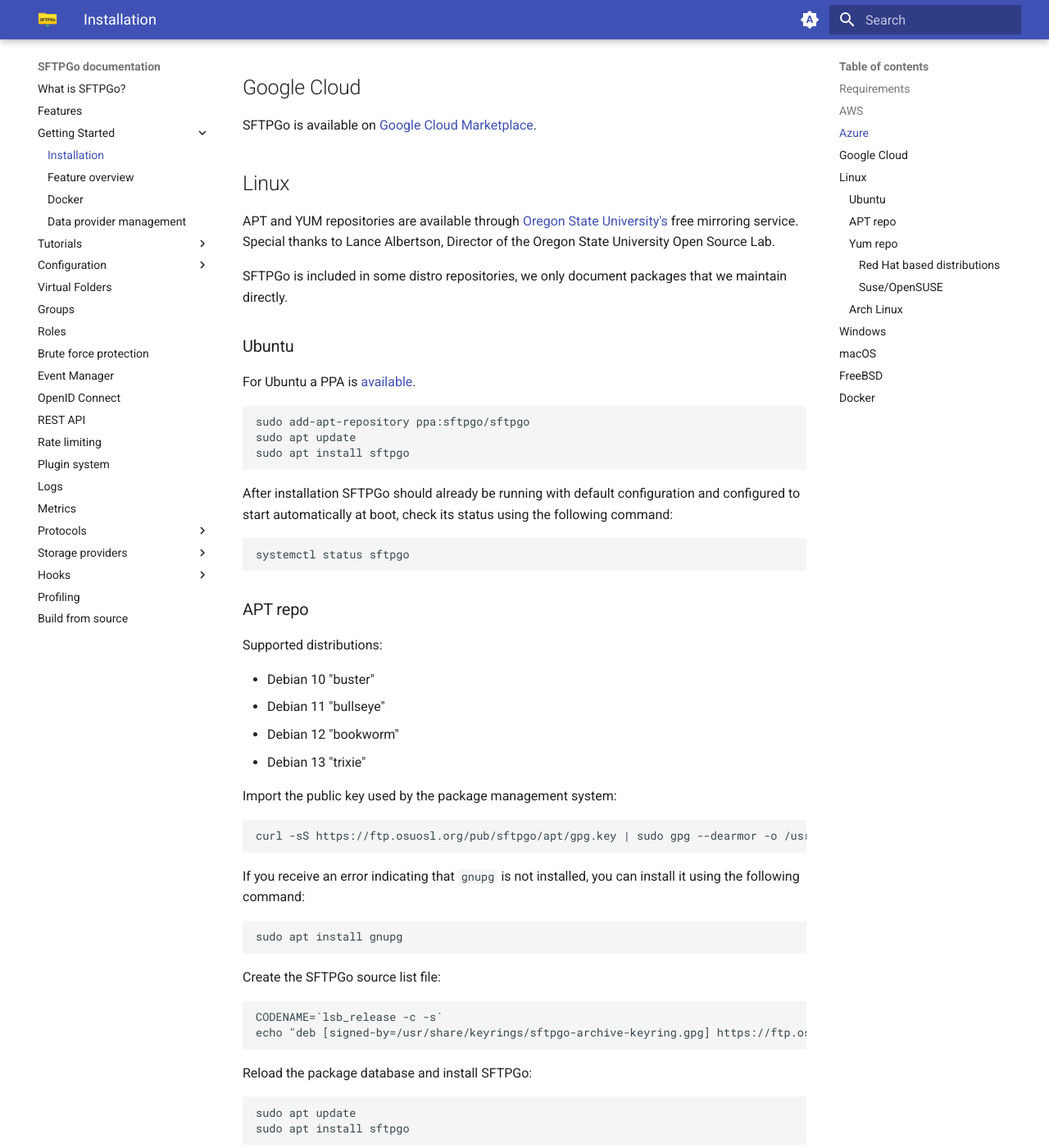
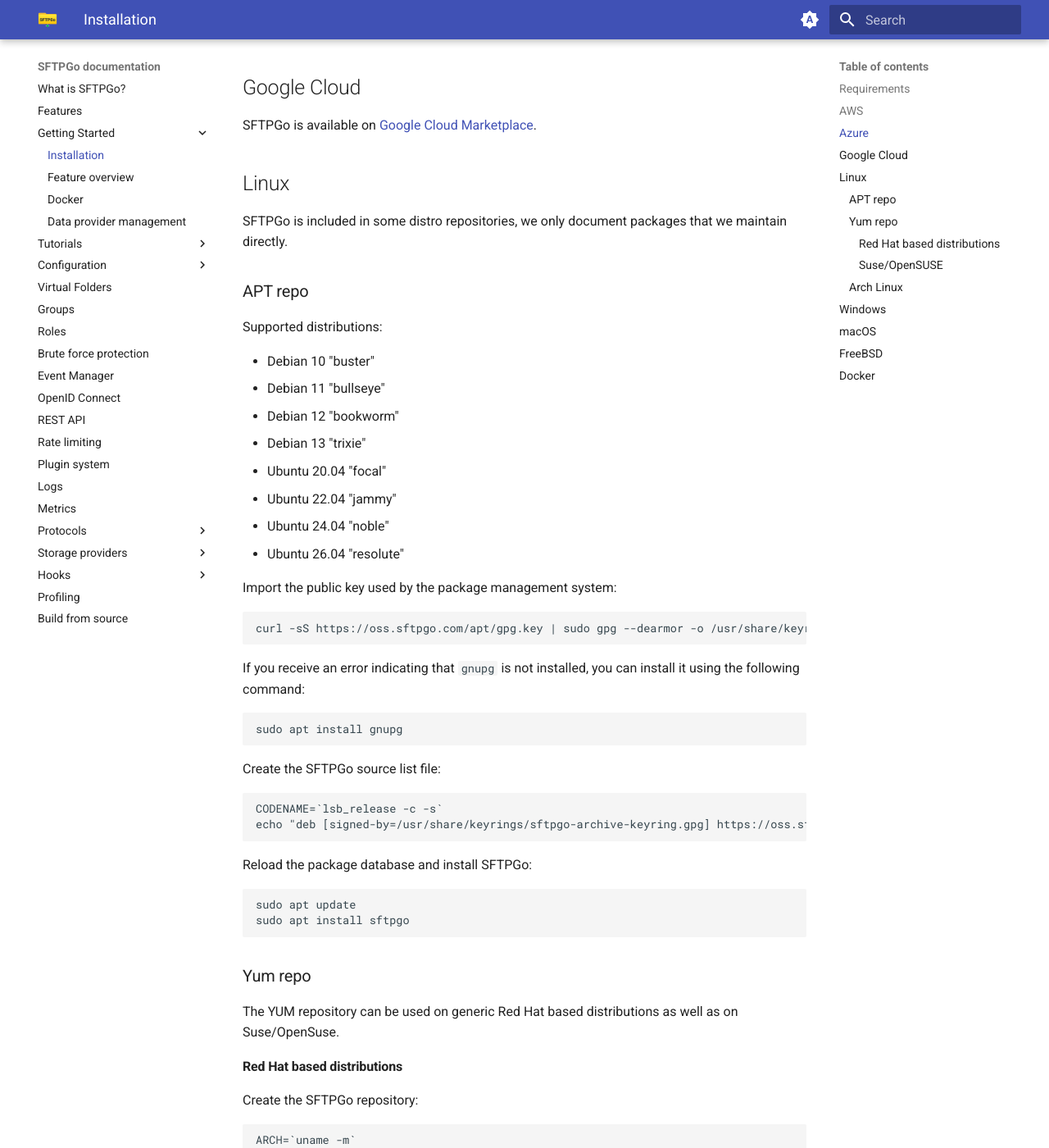
Before and after one commit to sftpgo/docs, an MkDocs documentation site: the page built from docs/installation.md, in a window 1280 px wide and 1400 px high, scrolled down 1008 px. Shown: the whole window at 82% size. Built offline with MkDocs 1.6.1 and Material for MkDocs 9.7.7, drawn with Linux system fonts in a browser that asks for light colours; the version menu is left out; some of the changed text lies outside the part shown.

Commit message:
Linux: update repo url
Signed-off-by: Nicola Murino <nicola.murino@gmail.com>

````diff
--- a/docs/installation.md
+++ b/docs/installation.md
@@ -37,25 +37,7 @@ SFTPGo is available on [Google Cloud Marketplace](https://console.cloud.google.c
 
 ## Linux
 
-APT and YUM repositories are available through [Oregon State University's](https://osuosl.org/){:target="_blank"} free mirroring service. Special thanks to Lance Albertson, Director of the Oregon State University Open Source Lab.
-
 SFTPGo is included in some distro repositories, we only document packages that we maintain directly.
-
-### Ubuntu
-
-For Ubuntu a PPA is [available](https://launchpad.net/~sftpgo/+archive/ubuntu/sftpgo){:target="_blank"}.
-
-```shell
-sudo add-apt-repository ppa:sftpgo/sftpgo
-sudo apt update
-sudo apt install sftpgo
-```
-
-After installation SFTPGo should already be running with default configuration and configured to start automatically at boot, check its status using the following command:
-
-```shell
-systemctl status sftpgo
-```
 
 ### APT repo
 
@@ -65,11 +47,15 @@ Supported distributions:
 - Debian 11 "bullseye"
 - Debian 12 "bookworm"
 - Debian 13 "trixie"
+- Ubuntu 20.04 "focal"
+- Ubuntu 22.04 "jammy"
+- Ubuntu 24.04 "noble"
+- Ubuntu 26.04 "resolute"
 
 Import the public key used by the package management system:
 
 ```shell
-curl -sS https://ftp.osuosl.org/pub/sftpgo/apt/gpg.key | sudo gpg --dearmor -o /usr/share/keyrings/sftpgo-archive-keyring.gpg
+curl -sS https://oss.sftpgo.com/apt/gpg.key | sudo gpg --dearmor -o /usr/share/keyrings/sftpgo-archive-keyring.gpg
 ```
 
 If you receive an error indicating that `gnupg` is not installed, you can install it using the following command:
@@ -82,7 +68,7 @@ Create the SFTPGo source list file:
 
 ```shell
 CODENAME=`lsb_release -c -s`
-echo "deb [signed-by=/usr/share/keyrings/sftpgo-archive-keyring.gpg] https://ftp.osuosl.org/pub/sftpgo/apt ${CODENAME} main" | sudo tee /etc/apt/sources.list.d/sftpgo.list
+echo "deb [signed-by=/usr/share/keyrings/sftpgo-archive-keyring.gpg] https://oss.sftpgo.com/apt ${CODENAME} main" | sudo tee /etc/apt/sources.list.d/sftpgo.list
 ```
 
 Reload the package database and install SFTPGo:
@@ -102,7 +88,7 @@ Create the SFTPGo repository:
 
 ```shell
 ARCH=`uname -m`
-curl -sS https://ftp.osuosl.org/pub/sftpgo/yum/${ARCH}/sftpgo.repo | sudo tee /etc/yum.repos.d/sftpgo.repo
+curl -sS https://oss.sftpgo.com/yum/${ARCH}/sftpgo.repo | sudo tee /etc/yum.repos.d/sftpgo.repo
 ```
 
 Reload the package database and install SFTPGo:
@@ -124,14 +110,14 @@ sudo systemctl enable sftpgo
 Import the public key used by the package management system:
 
 ```shell
-sudo rpm --import https://ftp.osuosl.org/pub/sftpgo/apt/gpg.key
+sudo rpm --import https://oss.sftpgo.com/yum/gpg.key
 ```
 
 Add the SFTPGo repository:
 
 ```shell
 ARCH=`uname -m`
-sudo zypper addrepo -f "https://ftp.osuosl.org/pub/sftpgo/yum/${ARCH}" sftpgo
+sudo zypper addrepo -f "https://oss.sftpgo.com/yum/${ARCH}" sftpgo
 ```
 
 Reload the package database and install SFTPGo:
````
